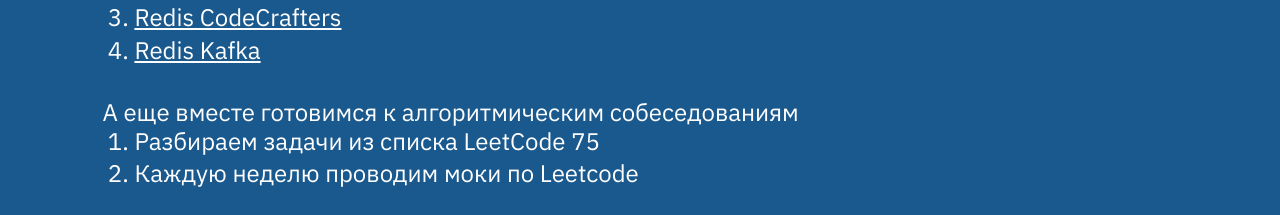
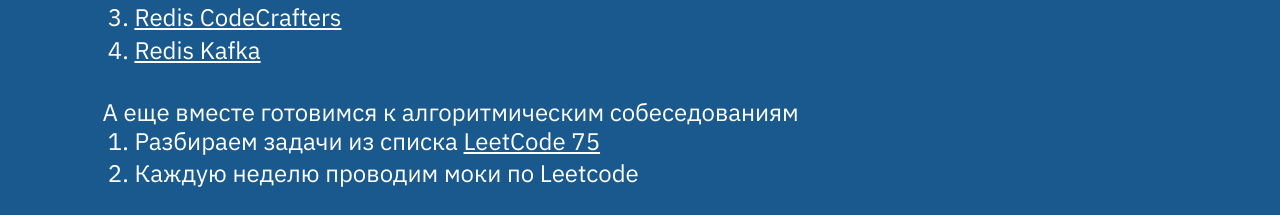
Before and after one commit to LenaAn/nelenkin-frontend, a React (Vite) app: page / in a window 1280 px wide. Shown: the part 1281-1496 px from the top of the page. Built offline with nearby package versions, Linux system fonts and the light colour scheme.

Commit message:
add link to Leetcode 75

```diff
--- a/src/components/sections/PastBooksSection.jsx
+++ b/src/components/sections/PastBooksSection.jsx
@@ -53,7 +53,11 @@
                         <br/>
                         А еще вместе готовимся к алгоритмическим собеседованиям
                         <ol className="about-list">
-                            <li>Разбираем задачи из списка LeetCode 75</li>
+                            <li>Разбираем задачи из списка <a
+                                target="_blank"
+                                rel="noopener noreferrer"
+                                href="https://leetcode.com/studyplan/leetcode-75/">
+                                LeetCode 75</a></li>
                             <li>Каждую неделю проводим моки по Leetcode</li>
                         </ol>
                     </div>
```
